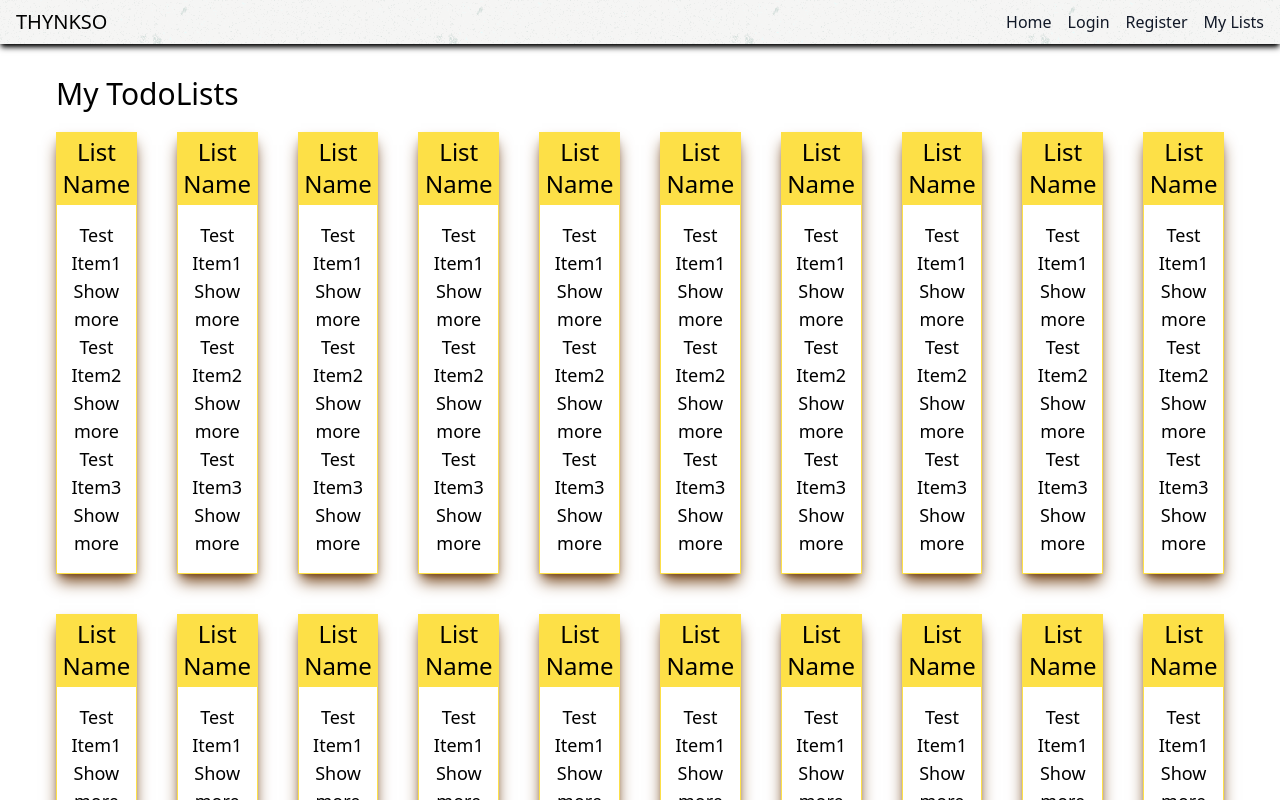
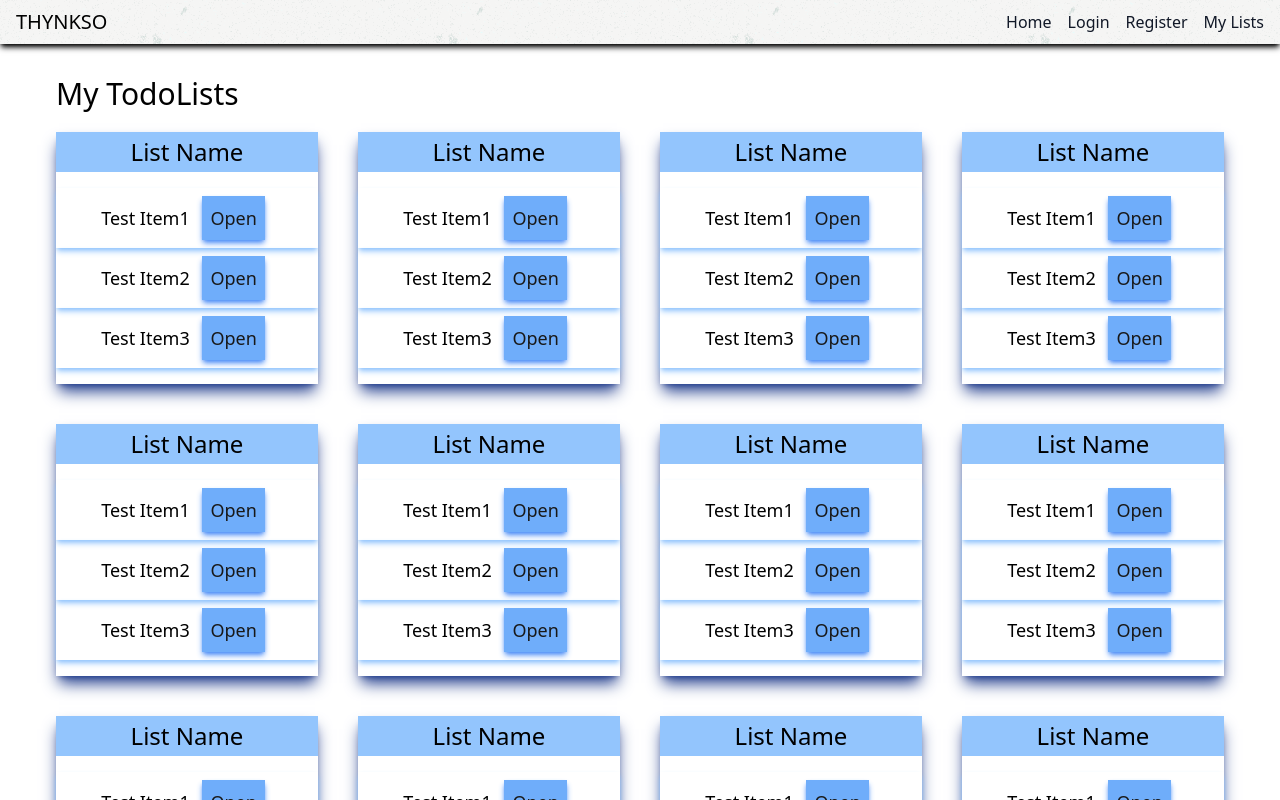
Before and after one commit to W01v3n/TodoApp, a React (Vite) app in the folder frontend/: page /lists in a window 1280 px wide. Shown: the top 800 px of the page. Built offline with nearby package versions, Linux system fonts and the light colour scheme.

Commit message:
Changed yellow to blue and styled the button.

```diff
--- a/frontend/src/components/Authenticated/TodoItem.tsx
+++ b/frontend/src/components/Authenticated/TodoItem.tsx
@@ -13,12 +13,18 @@ function TodoItem({ title, content }: TodoItemProps) {
   }
 
   return (
-    <div>
+    <div className="shadow-md shadow-blue-300">
       <div>
-        <span>{title}</span>
-        <button onClick={toggleContent}>Show more</button>
+        <span>{title} </span>
+        <button
+          className="m-2 bg-blue-400 p-2 opacity-90 shadow-md shadow-blue-500 transition-all duration-150 hover:shadow-lg hover:shadow-blue-500 active:shadow-lg active:shadow-blue-600"
+          onClick={toggleContent}
+        >
+          Open
+        </button>
+
+        {isExpanded && <div>{content}</div>}
       </div>
-      {isExpanded && <div>{content}</div>}
     </div>
   );
 }
--- a/frontend/src/components/Authenticated/TodoList.tsx
+++ b/frontend/src/components/Authenticated/TodoList.tsx
@@ -2,11 +2,11 @@ import TodoItem from "./TodoItem";
 
 function TodoList() {
   return (
-    <div className="container mx-28 w-3/6 shadow-lg shadow-yellow-900 md:m-0 md:w-auto">
-      <h3 className="bg-yellow-300 p-1 text-center text-2xl font-light">
+    <div className="container mx-28 w-3/6 shadow-lg shadow-blue-900 md:m-0 md:w-auto">
+      <h3 className="bg-blue-300 p-1 text-center text-2xl font-light">
         List Name
       </h3>
-      <ul className="border border-solid border-yellow-300 py-4 text-center text-lg ">
+      <ul className="py-4 text-center text-lg ">
         <li>
           <TodoItem title="Test Item1" content="This is a content!" />
         </li>
--- a/frontend/src/pages/Authenticated/ListsPage.tsx
+++ b/frontend/src/pages/Authenticated/ListsPage.tsx
@@ -6,7 +6,7 @@ function TodoListsPage() {
       <h1 className="my-8 text-center text-3xl font-light md:mb-5 md:ml-14 md:mt-8 md:text-left">
         My TodoLists
       </h1>
-      <div className="mb-20 grid grid-cols-1 gap-10 md:mx-14 md:grid-cols-10 md:gap-10">
+      <div className="mb-20 grid grid-cols-1 gap-10 md:mx-14 md:grid-cols-4 md:gap-10">
         <TodoList />
         <TodoList />
         <TodoList />
```
